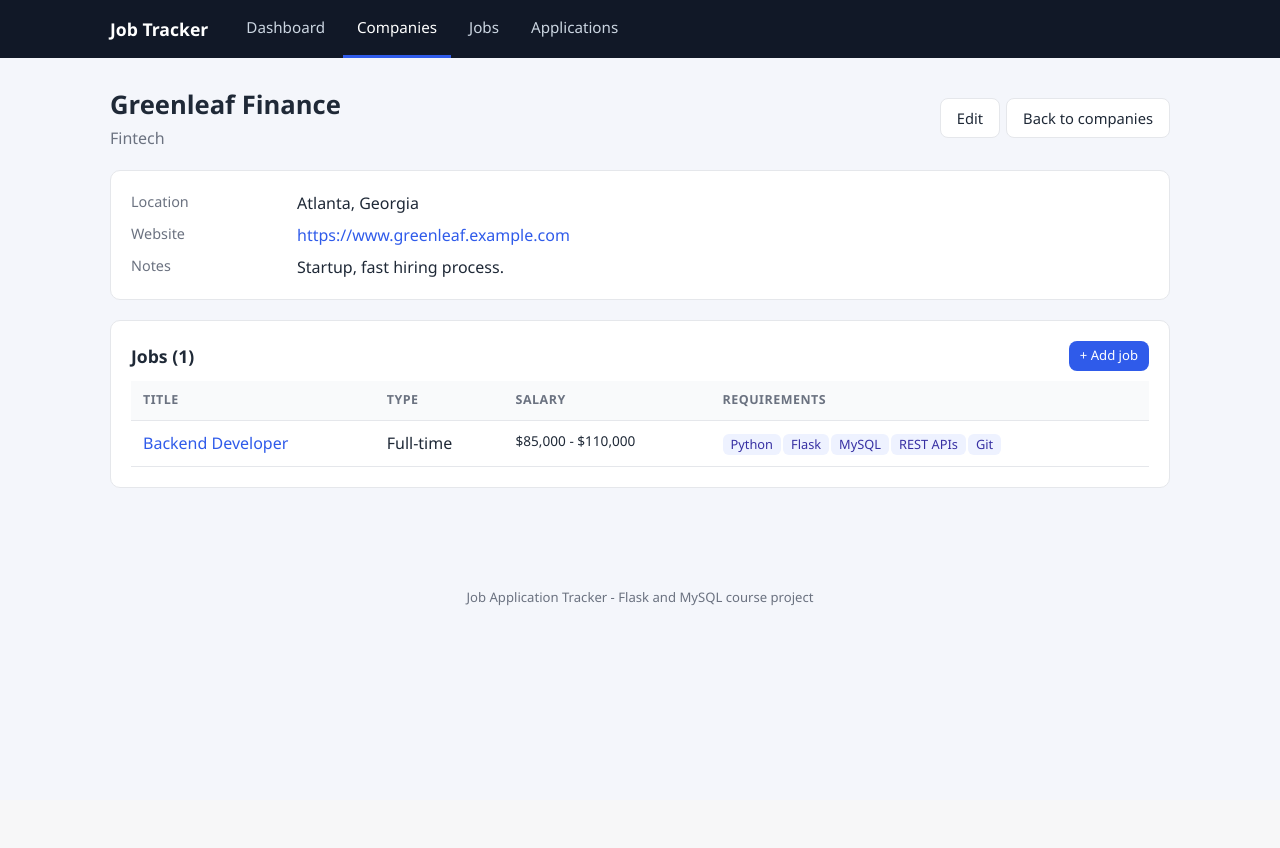
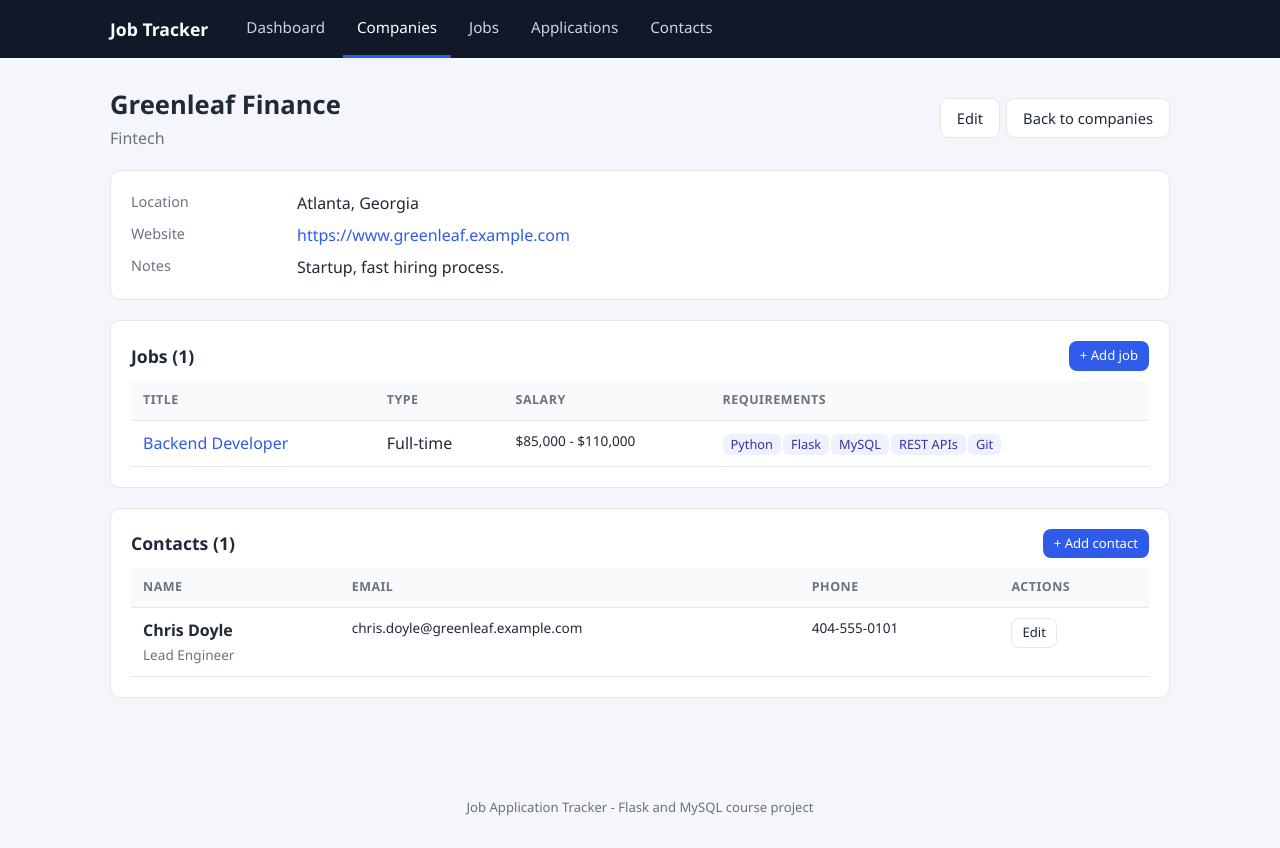
Before and after one commit to makakomateus/job-application-tracker, a Flask app: page /companies/5 in a window 1280 px wide. Before the commit the page ends 606 px from the top, so only its background shows below. Run offline with Flask 3, Linux system fonts and the light colour scheme; data comes from the database, SQL or seed files in the repository.

Commit message:
Add contacts CRUD and show jobs and contacts on company detail

```diff
--- a/app.py
+++ b/app.py
@@ -136,7 +136,8 @@ def companies():
 def company_detail(company_id):
     company = or_404(db.get_company(company_id))
     return render_template("company_detail.html", section="companies", company=company,
-                           jobs=db.get_jobs_for_company(company_id))
+                           jobs=db.get_jobs_for_company(company_id),
+                           contacts=db.get_contacts_for_company(company_id))
 
 
 @app.route("/companies/new", methods=["GET", "POST"])
@@ -411,5 +412,69 @@ def application_delete(application_id):
     return redirect(url_for("applications"))
 
 
+# ---------------------------------------------------------------- contacts
+
+def parse_contact_form(form):
+    errors = []
+    data = {
+        "company_id": get_company_id(form, errors),
+        "contact_name": get_text(form, "contact_name", "Contact name", 100, errors, required=True),
+        "title": get_text(form, "title", "Title", 100, errors),
+        "email": get_email(form, "email", "Email", 100, errors),
+        "phone": get_text(form, "phone", "Phone", 20, errors),
+        "linkedin_url": get_url(form, "linkedin_url", "LinkedIn URL", 200, errors),
+        "notes": get_text(form, "notes", "Notes", 5000, errors),
+    }
+    if data["phone"] and not PHONE_RE.match(data["phone"]):
+        errors.append("Phone may only contain digits, spaces, + ( ) - and . (7 to 20 characters).")
+    return data, errors
+
+
+def contact_form_context(contact, mode, contact_id=None):
+    return dict(section="contacts", contact=contact, mode=mode, contact_id=contact_id,
+                companies=db.company_choices())
+
+
+@app.route("/contacts")
+def contacts():
+    return render_template("contacts.html", section="contacts", contacts=db.get_contacts())
+
+
+@app.route("/contacts/new", methods=["GET", "POST"])
+def contact_new():
+    if request.method == "POST":
+        data, errors = parse_contact_form(request.form)
+        if errors:
+            flash_errors(errors)
+            return render_template("contact_form.html", **contact_form_context(request.form, "new"))
+        db.create_contact(data)
+        flash(f"Contact '{data['contact_name']}' was added.", "success")
+        return redirect(url_for("contacts"))
+    preset = {"company_id": request.args.get("company_id", type=int)}
+    return render_template("contact_form.html", **contact_form_context(preset, "new"))
+
+
+@app.route("/contacts/<int:contact_id>/edit", methods=["GET", "POST"])
+def contact_edit(contact_id):
+    contact = or_404(db.get_contact(contact_id))
+    if request.method == "POST":
+        data, errors = parse_contact_form(request.form)
+        if errors:
+            flash_errors(errors)
+            return render_template("contact_form.html", **contact_form_context(request.form, "edit", contact_id))
+        db.update_contact(contact_id, data)
+        flash(f"Contact '{data['contact_name']}' was updated.", "success")
+        return redirect(url_for("contacts"))
+    return render_template("contact_form.html", **contact_form_context(contact, "edit", contact_id))
+
+
+@app.route("/contacts/<int:contact_id>/delete", methods=["POST"])
+def contact_delete(contact_id):
+    contact = or_404(db.get_contact(contact_id))
+    db.delete_contact(contact_id)
+    flash(f"Contact '{contact['contact_name']}' was deleted.", "success")
+    return redirect(url_for("contacts"))
+
+
 if __name__ == "__main__":
     app.run(debug=True)
--- a/database.py
+++ b/database.py
@@ -245,3 +245,48 @@ def update_application(application_id, data):
 def delete_application(application_id):
     _, count = execute("DELETE FROM applications WHERE application_id = %s", (application_id,))
     return count > 0
+
+
+# ----------------------------------------------------------------- contacts
+
+CONTACT_SELECT = """SELECT t.*, c.company_name
+    FROM contacts t JOIN companies c ON c.company_id = t.company_id"""
+
+
+def get_contacts():
+    return query_all(CONTACT_SELECT + " ORDER BY t.contact_name")
+
+
+def get_contacts_for_company(company_id):
+    return query_all(
+        CONTACT_SELECT + " WHERE t.company_id = %s ORDER BY t.contact_name", (company_id,)
+    )
+
+
+def get_contact(contact_id):
+    return query_one(CONTACT_SELECT + " WHERE t.contact_id = %s", (contact_id,))
+
+
+def create_contact(data):
+    new_id, _ = execute(
+        """INSERT INTO contacts (company_id, contact_name, title, email, phone, linkedin_url, notes)
+           VALUES (%s, %s, %s, %s, %s, %s, %s)""",
+        (data["company_id"], data["contact_name"], data["title"], data["email"],
+         data["phone"], data["linkedin_url"], data["notes"]),
+    )
+    return new_id
+
+
+def update_contact(contact_id, data):
+    execute(
+        """UPDATE contacts SET company_id = %s, contact_name = %s, title = %s, email = %s,
+                  phone = %s, linkedin_url = %s, notes = %s
+           WHERE contact_id = %s""",
+        (data["company_id"], data["contact_name"], data["title"], data["email"],
+         data["phone"], data["linkedin_url"], data["notes"], contact_id),
+    )
+
+
+def delete_contact(contact_id):
+    _, count = execute("DELETE FROM contacts WHERE contact_id = %s", (contact_id,))
+    return count > 0
--- a/templates/base.html
+++ b/templates/base.html
@@ -15,6 +15,7 @@
             <a href="{{ url_for('companies') }}" class="{{ 'active' if section == 'companies' }}">Companies</a>
             <a href="{{ url_for('jobs') }}" class="{{ 'active' if section == 'jobs' }}">Jobs</a>
             <a href="{{ url_for('applications') }}" class="{{ 'active' if section == 'applications' }}">Applications</a>
+            <a href="{{ url_for('contacts') }}" class="{{ 'active' if section == 'contacts' }}">Contacts</a>
         </div>
     </div>
 </nav>
--- a/templates/company_detail.html
+++ b/templates/company_detail.html
@@ -44,4 +44,28 @@
     <div class="empty"><p>No jobs saved for this company.</p></div>
     {% endif %}
 </div>
+
+<div class="card">
+    <div class="page-head" style="margin-bottom:10px">
+        <h2 style="margin:0">Contacts ({{ contacts|length }})</h2>
+        <a class="btn btn-sm" href="{{ url_for('contact_new', company_id=company.company_id) }}">+ Add contact</a>
+    </div>
+    {% if contacts %}
+    <div class="table-wrap"><table>
+        <thead><tr><th>Name</th><th>Email</th><th>Phone</th><th>Actions</th></tr></thead>
+        <tbody>
+        {% for t in contacts %}
+        <tr>
+            <td><strong>{{ t.contact_name }}</strong>{% if t.title %}<br><span class="muted small">{{ t.title }}</span>{% endif %}</td>
+            <td class="small">{{ t.email or '-' }}</td>
+            <td class="small">{{ t.phone or '-' }}</td>
+            <td><a class="btn btn-light btn-sm" href="{{ url_for('contact_edit', contact_id=t.contact_id) }}">Edit</a></td>
+        </tr>
+        {% endfor %}
+        </tbody>
+    </table></div>
+    {% else %}
+    <div class="empty"><p>No contacts saved for this company.</p></div>
+    {% endif %}
+</div>
 {% endblock %}
```
Also changed, not shown: templates/contact_form.html (added, +60 -0 lines), templates/contacts.html (added, +45 -0 lines).
